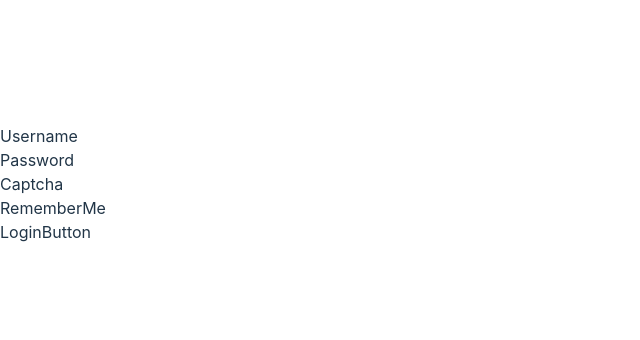
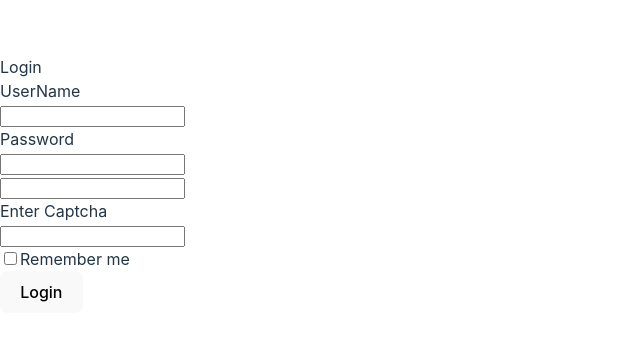
Before and after one commit to Arpana-Sitoula/Login-authentication, a React (Vite) app: page / in a window 1280 px wide. Shown: the part 216-556 px from the top of the page, without its empty margins (0-640 px from the left). Built offline with nearby package versions, Linux system fonts and the light colour scheme.

Commit message:
Structure made

```diff
--- a/src/components/Captcha.jsx
+++ b/src/components/Captcha.jsx
@@ -2,7 +2,13 @@
 
 const Captcha = () => {
   return (
-    <div>Captcha</div>
+    <React.Fragment>
+      <form>
+        <input></input><br/>
+        <label>Enter Captcha</label><br/>
+        <input type='text'></input>
+      </form>
+    </React.Fragment>
   )
 }
 
--- a/src/components/LoginButton.jsx
+++ b/src/components/LoginButton.jsx
@@ -2,7 +2,9 @@
 
 const LoginButton = () => {
   return (
-    <div>LoginButton</div>
+    <React.Fragment>
+      <button>Login</button>
+    </React.Fragment>
   )
 }
 
--- a/src/components/Password.jsx
+++ b/src/components/Password.jsx
@@ -2,7 +2,13 @@
 
 const Password = () => {
   return (
-    <div>Password</div>
+    <React.Fragment>
+      <form>
+        <label>Password</label><br/>
+        <input type='password'></input>
+      </form>
+    </React.Fragment>
+
   )
 }
 
--- a/src/components/RememberMe.jsx
+++ b/src/components/RememberMe.jsx
@@ -2,7 +2,12 @@
 
 const RememberMe = () => {
   return (
-    <div>RememberMe</div>
+    <React.Fragment>
+      <form>
+        <input type='checkbox'></input>
+        <label>Remember me</label>
+      </form>
+    </React.Fragment>
   )
 }
 
--- a/src/components/Username.jsx
+++ b/src/components/Username.jsx
@@ -2,7 +2,12 @@
 
 const Username = () => {
   return (
-    <div>Username</div>
+    <React.Fragment>
+      <form>
+        <label>UserName</label><br/>
+        <input type='text'/>
+      </form>
+    </React.Fragment>
   )
 }
 
--- a/src/pages/Login.jsx
+++ b/src/pages/Login.jsx
@@ -9,6 +9,7 @@
 const Login = () => {
   return (
     <React.Fragment>
+      <div>Login</div>
       <Username></Username>
       <Password></Password>
       <Captcha></Captcha>
```
